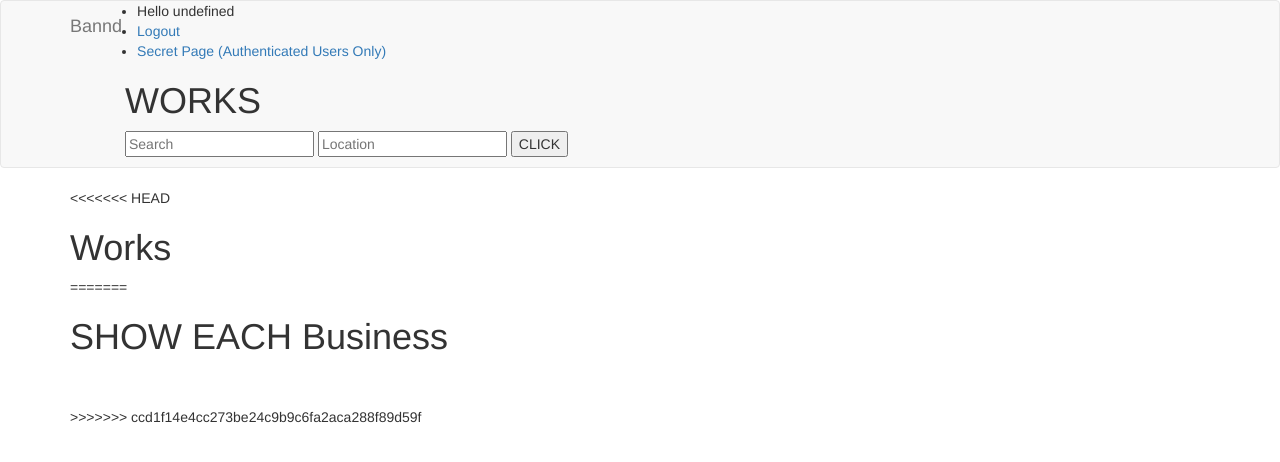
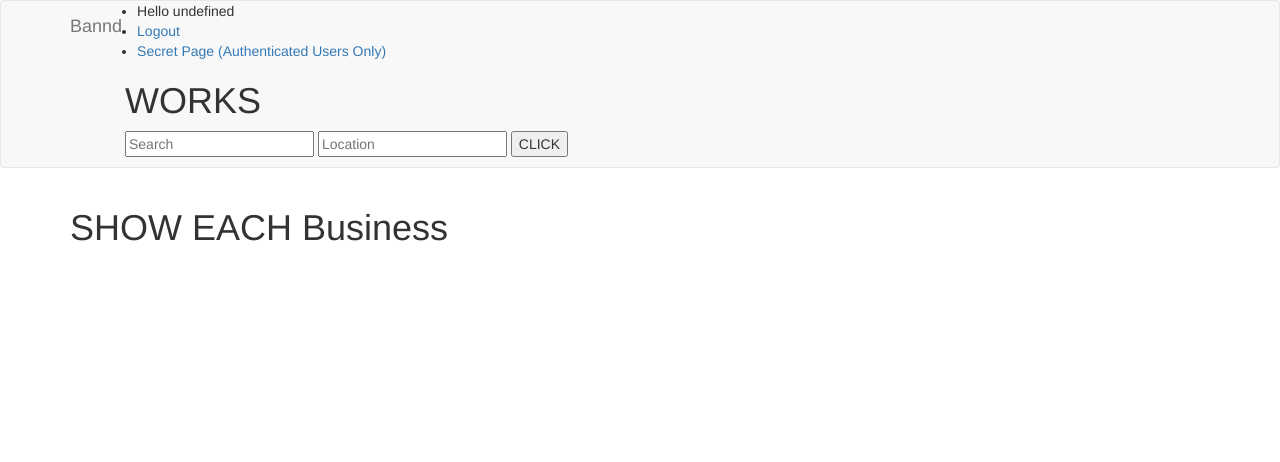
Before and after one commit to johndsykes86/Bannd, a Node server app: template views/show.ejs in a window 1280 px wide. Shown: the top 462 px of the page. Run offline with Node 20, Linux system fonts and the light colour scheme; the template is opened without the code that fills it, so the values that code supplies are empty; the visitor is signed in with stand-in values (Sample User, id 1); some libraries are stand-ins or nearby versions.

Commit message:
cleared additional merge request

```diff
--- a/views/show.ejs
+++ b/views/show.ejs
@@ -1,13 +1,7 @@
-<<<<<<< HEAD
-<h1>Works</h1>
-<div id="location">
 
-</div>
-=======
 <h1>SHOW EACH Business</h1>
 <%= data.name %>
 <br>
 <%= data.location.display_address %>
 <br>
 <%= data.phone %>
->>>>>>> ccd1f14e4cc273be24c9b9c6fa2aca288f89d59f
```
Also changed, not shown: public/js/app.js.
